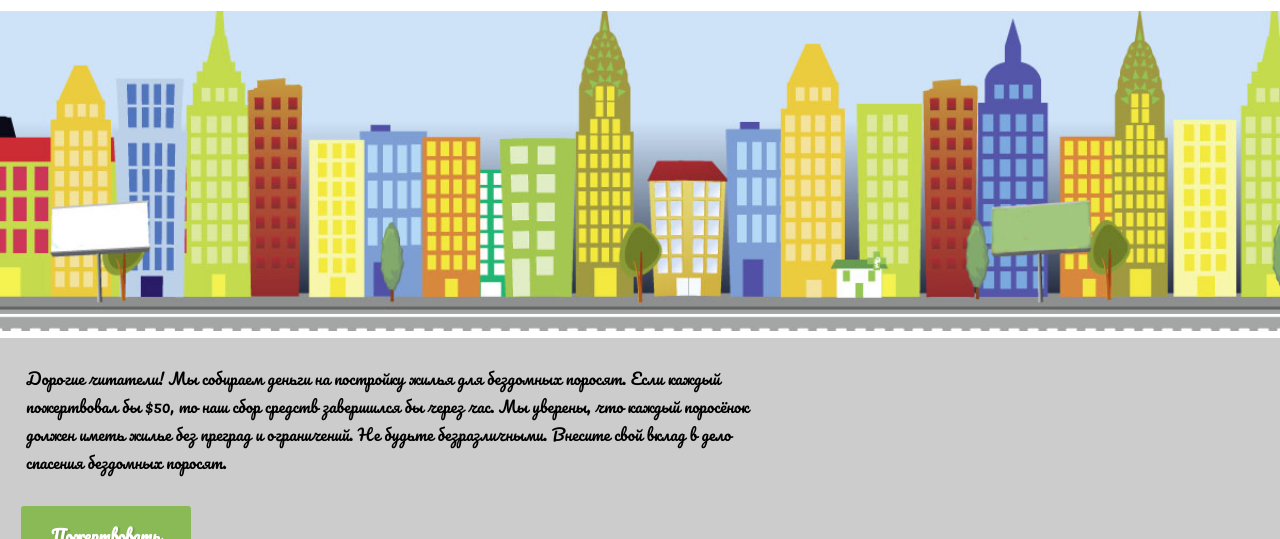
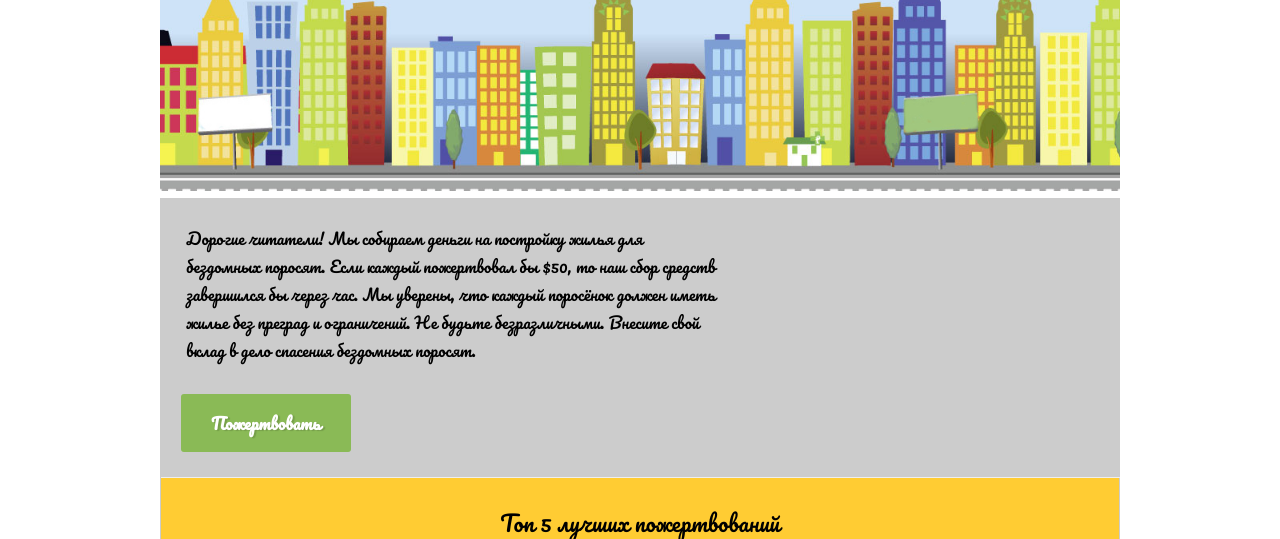
Before and after one commit to exwarvlad/landing, a plain HTML site: page index.html in a window 1280 px wide. Shown: the part 261-800 px from the top of the page. Drawn offline with nearby package versions, Linux system fonts and the light colour scheme.

Commit message:
fix width

```diff
--- a/stylesheet/grid.css
+++ b/stylesheet/grid.css
@@ -191,3 +191,8 @@ only screen and (max-width: 760px),
 .img-go-go {
   background-attachment: scroll, local;
 }
+
+.main, .footer {
+  margin: 0 auto;
+  max-width: 960px;
+}
```
